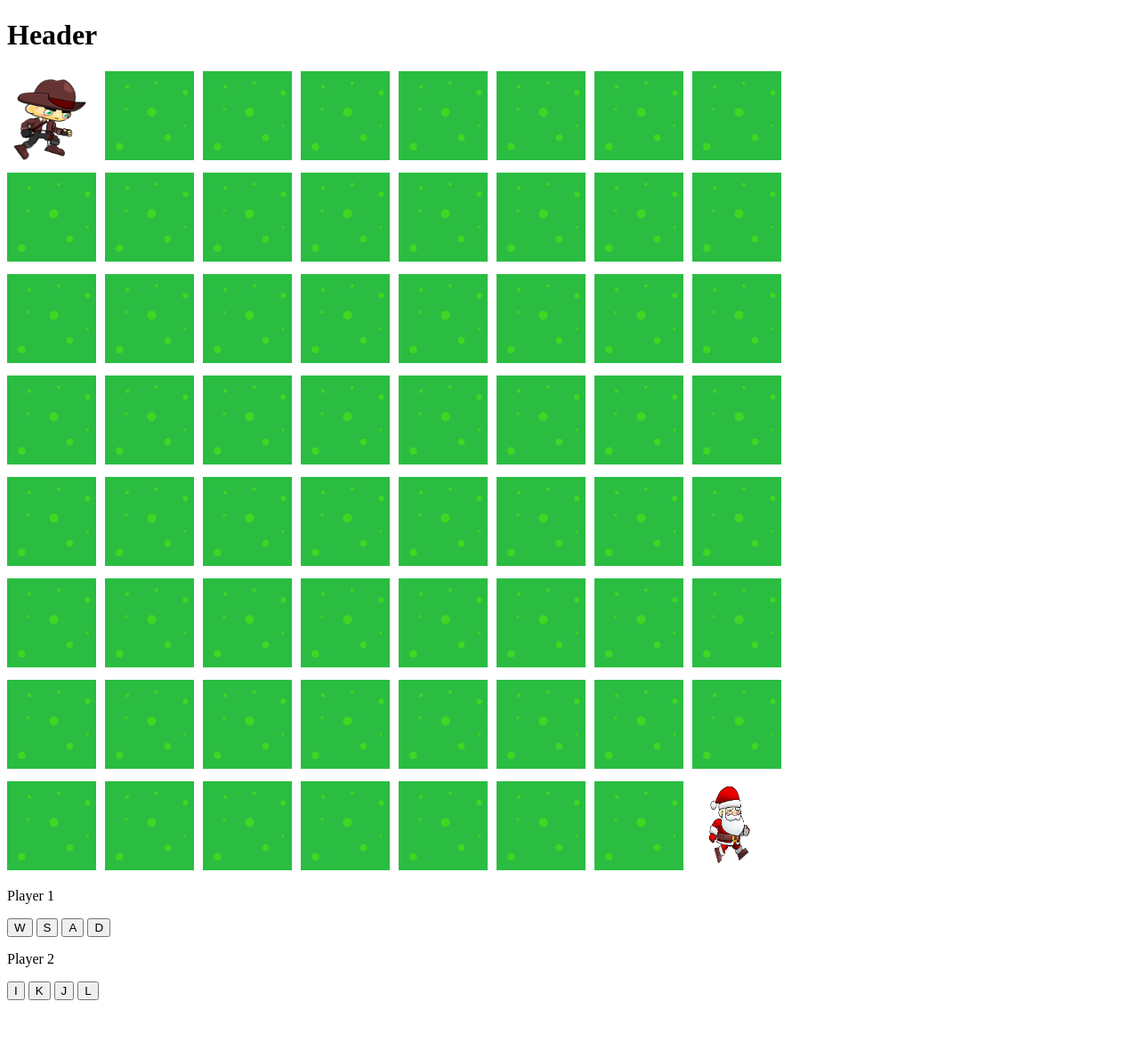
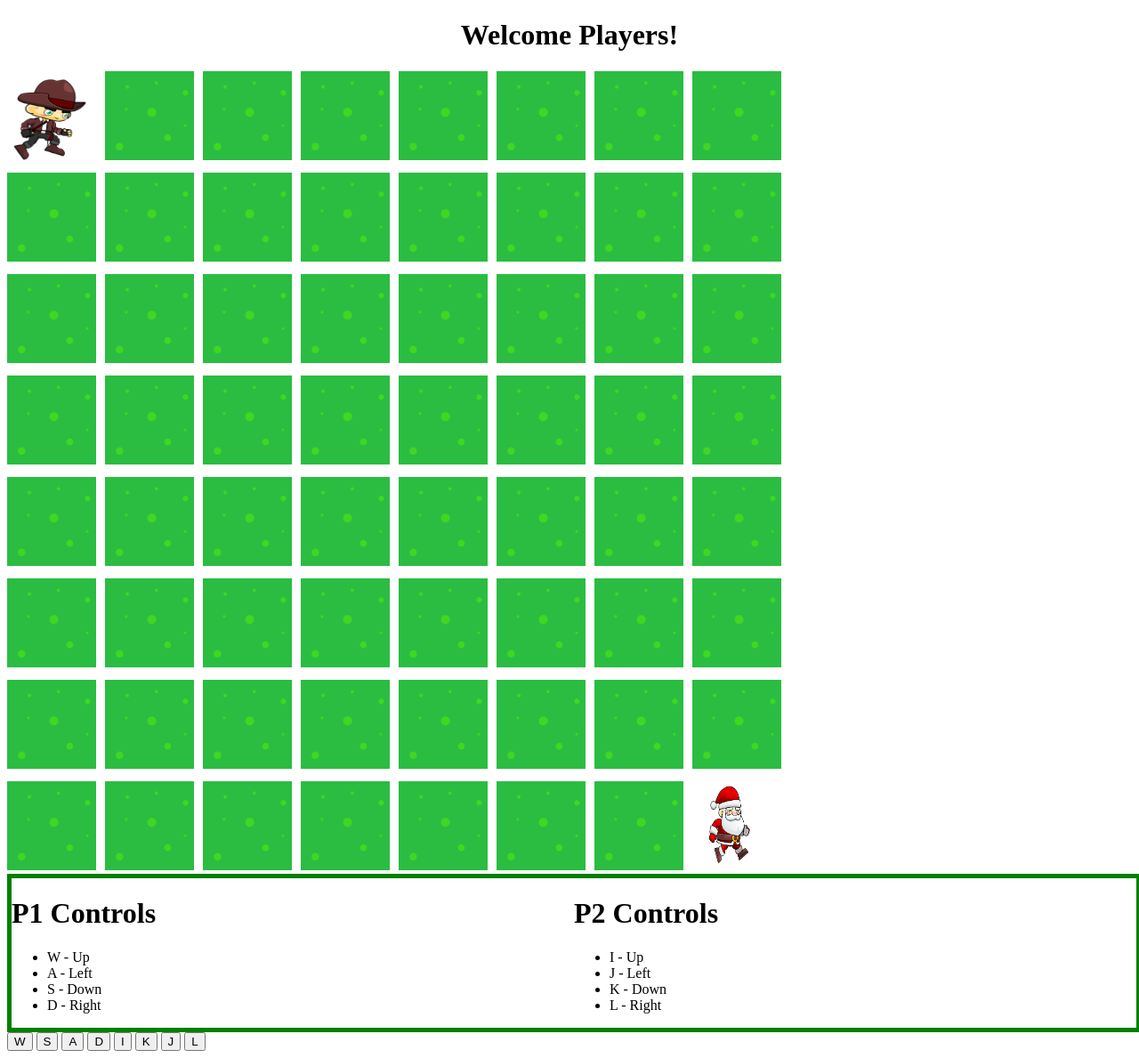
Before and after one commit to aaronshiii/Velda, a plain HTML site: page index.html in a window 1280 px wide. Shown: the whole page at 89% size. Before the commit the page ends 1132 px from the top, so only its background shows below. Drawn offline with Linux system fonts and the light colour scheme.

Commit message:
Add files via upload

```diff
--- a/index.html
+++ b/index.html
@@ -6,9 +6,9 @@
 
 </head>
 <body>
-    <header>
-        <h1>Header</h1>
-    </header>
+  <header>
+      <h1 class="welcome">Welcome Players!</h1>
+  </header>
     <main>
       <div class="tile-playfield">
         <!-- characters -->
@@ -230,18 +230,36 @@
     </main>
 
     <footer>
-      <p>Player 1</p>
+      <div>
+      <h1>P1 Controls</h1>
+      <ul>
+        <li>W - Up</li>
+        <li>A - Left</li>
+        <li>S - Down</li>
+        <li>D - Right</li>
+      </ul>
+      </div>
+      <div>
+        <h1>P2 Controls</h1>
+        <ul>
+          <li>I - Up</li>
+          <li>J - Left</li>
+          <li>K - Down</li>
+          <li>L - Right</li>
+        </ul>
+      </div>
+    </footer>
+
+    <div class="buttons">
       <button onclick="player1moveup()">W</button>
       <button onclick="player1movedown()">S</button>
       <button onclick="player1moveleft()">A</button>
       <button onclick="player1moveright()">D</button>
 
-
-      <p>Player 2</p>
       <button onclick="player2moveup()">I</button>
       <button onclick="player2movedown()">K</button>
       <button onclick="player2moveleft()">J</button>
       <button onclick="player2moveright()">L</button>
-    </footer>
+    </div>
 </body>
 </html>
--- a/styles/main.css
+++ b/styles/main.css
@@ -10,7 +10,7 @@
 img {
   height: 100px;
   width: 100px;
-}1
+}
 
 .sprite-1
 {
@@ -23,3 +23,14 @@ img {
   grid-row: 8/8;
   grid-column: 8/8;
 }
+
+footer {
+  display: grid;
+  width: 100%;
+  grid-template-columns: 1fr 1fr;
+  border: 5px solid green;
+}
+
+header {
+  text-align: center;
+}
```
